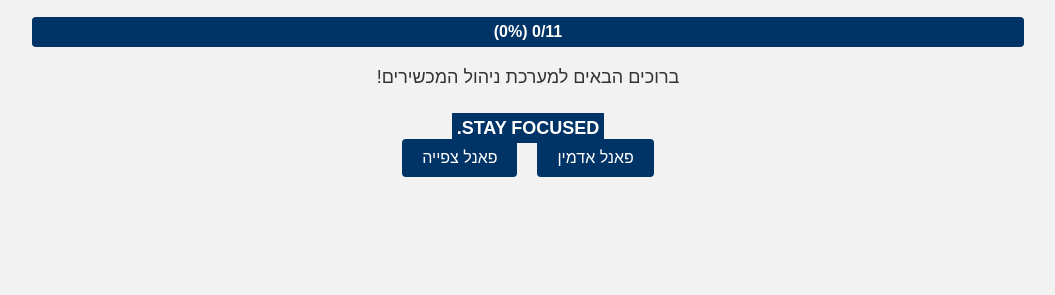
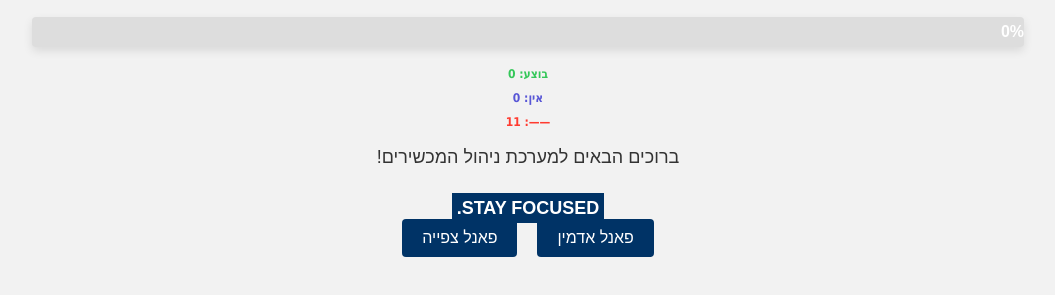
Before and after one commit to ZyrticX/workkk3pl, a plain HTML site: page index.html in a window 1280 px wide. Shown: the part 89-384 px from the top of the page, without its empty margins (112-1167 px from the left). Drawn offline with Linux system fonts and the light colour scheme; a web font is replaced by a local one.

Commit message:
Update index.html

```diff
--- a/index.html
+++ b/index.html
@@ -27,15 +27,38 @@
       background-color: #ddd;
       margin: 0 auto 20px;
       border-radius: 4px;
+      height: 30px;
+      overflow: hidden;
+      box-shadow: 0 4px 10px rgba(0, 0, 0, 0.1);
     }
     .progress {
-      height: 30px;
-      background-color: #003366;
+      height: 100%;
+      background-color: #34c759;
       text-align: center;
       line-height: 30px;
       border-radius: 4px;
       color: #fff;
       font-weight: 700;
+      transition: width 0.3s;
+    }
+    .summary {
+      margin-top: 20px;
+      font-family: 'Tahoma', sans-serif;
+      font-size: 12px;
+      font-weight: bold;
+    }
+    .summary span {
+      display: block;
+      margin-bottom: 10px;
+    }
+    .completed {
+      color: #34c759; /* ירוק */
+    }
+    .not-done {
+      color: #ff3b30; /* אדום */
+    }
+    .no-needed {
+      color: #5856d6; /* סגול כהה */
     }
     .welcome {
       color: #333;
@@ -99,8 +122,14 @@
 <body>
   <h1>מערכת ניהול מכשירים</h1>
   <div class="progress-container">
-    <div class="progress" id="progressBar">0/0 (0%)</div>
+    <div class="progress" id="progressBar">0%</div>
   </div>
+  <div class="summary">
+    <span class="completed" id="completedText">בוצע: 0</span>
+    <span class="no-needed" id="noNeededText">אין: 0</span>
+    <span class="not-done" id="notDoneText">——: 0</span>
+  </div>
+
   <p class="welcome">ברוכים הבאים למערכת ניהול המכשירים!</p>
   <p class="stay-focused">STAY FOCUSED.</p>
   <div class="buttons">
@@ -116,21 +145,45 @@
   <script>
     function updateProgressBar() {
       const progressBar = document.getElementById('progressBar');
-      let totalDevices = 0;
+      const completedText = document.getElementById('completedText');
+      const noNeededText = document.getElementById('noNeededText');
+      const notDoneText = document.getElementById('notDoneText');
+
+      let totalDevices = 55; // סך הכל 55 אופציות
       let completedDevices = 0;
+      let noNeededDevices = 0;
+      let notDoneDevices = 0;
 
       // טען את הנתונים מקובץ data.json
       fetch('data.json')
         .then(response => response.json())
         .then(data => {
-          totalDevices = data.devices.length;
           data.devices.forEach(device => {
-            if (device.remote && device.customCharger && device.accessories.length > 0 && device.wallCharger && device.bag) {
-              completedDevices++;
-            }
+            // בדיקה של כל פריט בטבלה, אם בוצע או לא
+            if (device.remote === 'בוצע') completedDevices++;
+            if (device.remote === 'אין') noNeededDevices++;
+            if (device.remote === 'לא בוצע') notDoneDevices++;
+            if (device.customCharger === 'בוצע') completedDevices++;
+            if (device.customCharger === 'אין') noNeededDevices++;
+            if (device.customCharger === 'לא בוצע') notDoneDevices++;
+            if (device.wallCharger === 'בוצע') completedDevices++;
+            if (device.wallCharger === 'אין') noNeededDevices++;
+            if (device.wallCharger === 'לא בוצע') notDoneDevices++;
+            if (device.bag === 'בוצע') completedDevices++;
+            if (device.bag === 'אין') noNeededDevices++;
+            if (device.bag === 'לא בוצע') notDoneDevices++;
+            if (device.accessories.length > 0) completedDevices++;
+            if (device.accessories.length === 0) notDoneDevices++;
           });
+
           const progress = (completedDevices / totalDevices) * 100;
-          progressBar.textContent = `${completedDevices}/${totalDevices} (${Math.round(progress)}%)`;
+          progressBar.style.width = `${Math.round(progress)}%`;
+          progressBar.textContent = `${Math.round(progress)}%`;
+
+          // עדכון הסיכומים בטבלה
+          completedText.textContent = `בוצע: ${completedDevices}`;
+          noNeededText.textContent = `אין: ${noNeededDevices}`;
+          notDoneText.textContent = `——: ${notDoneDevices}`;
         })
         .catch(error => console.error(error));
     }
```
